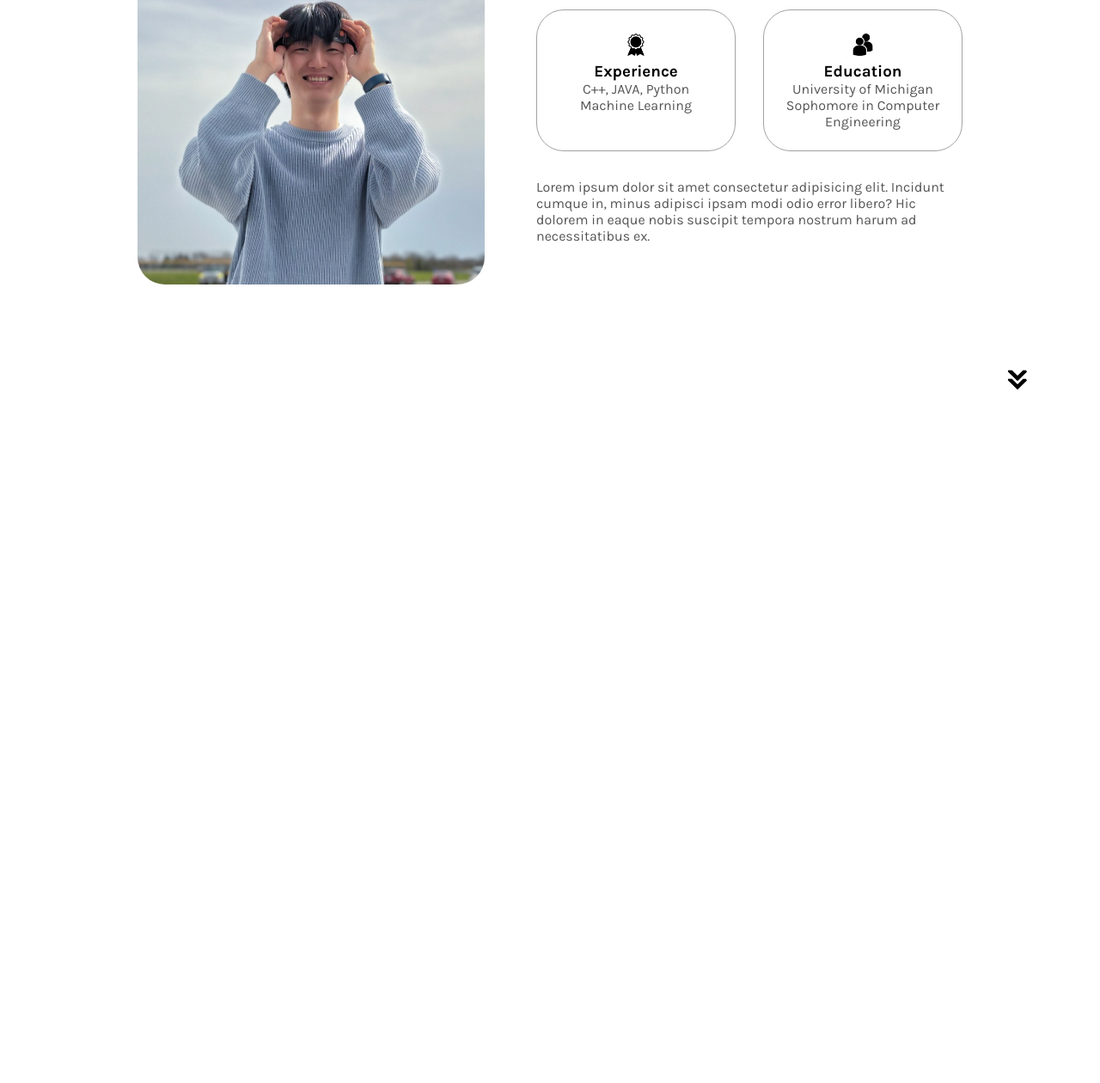
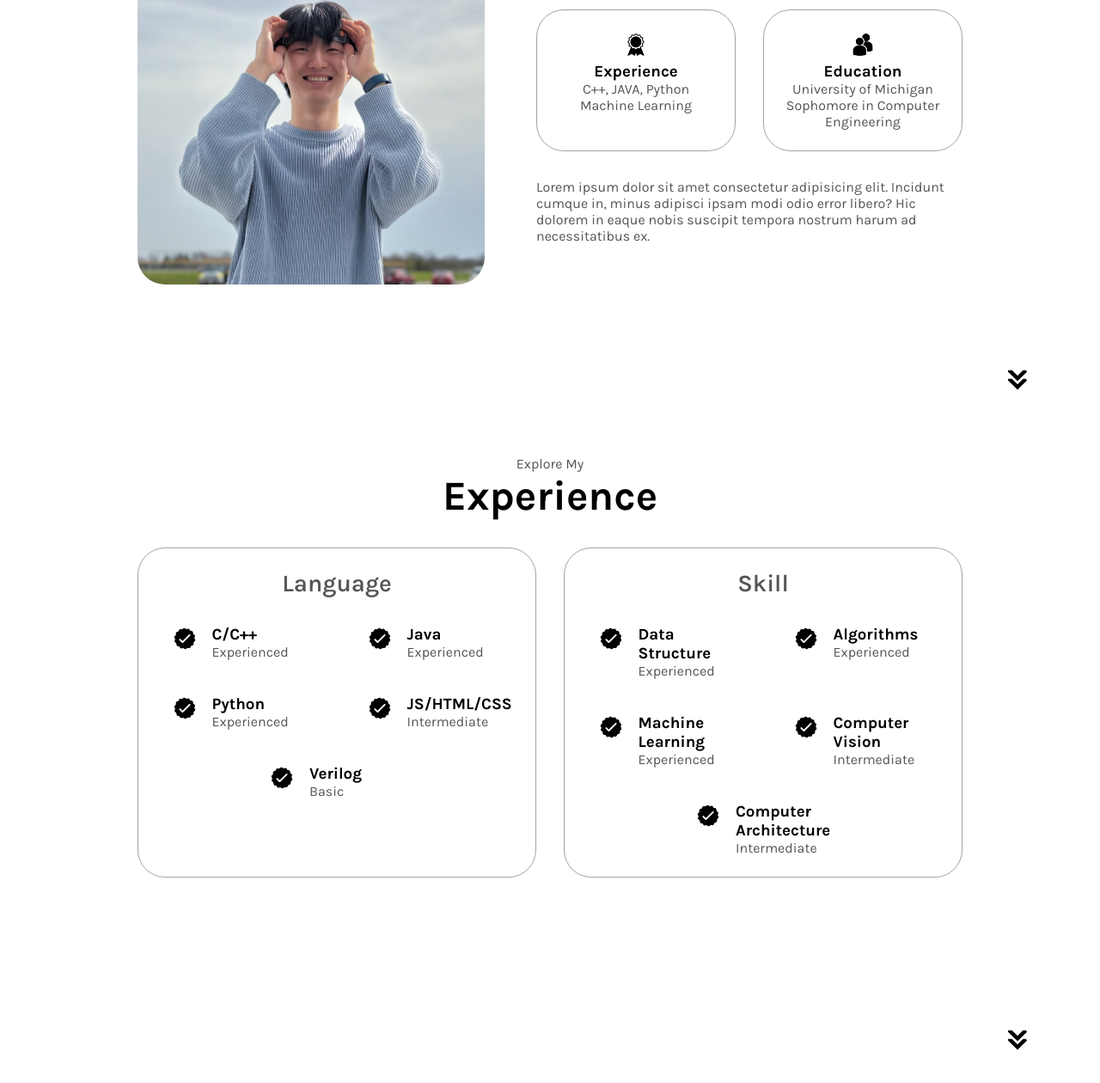
Before and after one commit to jinw06k/my_website, a plain HTML site: page index.html in a window 1280 px wide. Shown: the part 1046-2306 px from the top of the page at 86% size. Before the commit the page ends 1544 px from the top, so only its background shows below. Drawn offline with Linux system fonts and the light colour scheme.

Commit message:
experience section

```diff
--- a/index.html
+++ b/index.html
@@ -14,7 +14,7 @@
         <div>
             <ul class="nav-links">
                 <li><a href="#about">About</a></li>
-                <li><a href="#courses">Courses</a></li>
+                <li><a href="#experience">Experience</a></li>
                 <li><a href="#projects">Projects</a></li>
                 <li><a href="#contact">Contact</a></li>
             </ul>
@@ -107,11 +107,130 @@
         <img src="./assets/arrow.png"
             alt="Arrow icon"
             class="icon arrow"
-            onclick="loaction.href='./#experience'"/>
+            onclick="location.href='./#experience'"/>
     </section>
-
-
-
+    <section id="experience">
+        <p class="section__text__p1">Explore My</p>
+        <h1 class="title">Experience</h1>
+        <div class="experience-details-container">
+            <div class="about-containers">
+                <div class="details-container">
+                    <h2 class="experience-sub-title">Language</h2>
+                    <div class="article-container">
+                        <article>
+                            <img src="./assets/checkmark.png"
+                                alt="Experience icon"
+                                class="icon"
+                            />
+                            <div>
+                                <h3>C/C++</h3>
+                                <p>Experienced</p>
+                            </div>
+                        </article>
+                        <article>
+                            <img src="./assets/checkmark.png"
+                                alt="Experience icon"
+                                class="icon"
+                            />
+                            <div>
+                                <h3>Java</h3>
+                                <p>Experienced</p>
+                            </div>
+                        </article>
+                        <article>
+                            <img src="./assets/checkmark.png"
+                                alt="Experience icon"
+                                class="icon"
+                            />
+                            <div>
+                                <h3>Python</h3>
+                                <p>Experienced</p>
+                            </div>
+                        </article>
+                        <article>
+                            <img src="./assets/checkmark.png"
+                                alt="Experience icon"
+                                class="icon"
+                            />
+                            <div>
+                                <h3>JS/HTML/CSS</h3>
+                                <p>Intermediate</p>
+                            </div>
+                        </article>
+                        <article>
+                            <img src="./assets/checkmark.png"
+                                alt="Experience icon"
+                                class="icon"
+                            />
+                            <div>
+                                <h3>Verilog</h3>
+                                <p>Basic</p>
+                            </div>
+                        </article>
+                    </div>
+                </div>
+                <div class="details-container">
+                    <h2 class="experience-sub-title">Skill</h2>
+                    <div class="article-container">
+                        <article>
+                            <img src="./assets/checkmark.png"
+                                alt="Experience icon"
+                                class="icon"
+                            />
+                            <div>
+                                <h3>Data Structure</h3>
+                                <p>Experienced</p>
+                            </div>
+                        </article>
+                        <article>
+                            <img src="./assets/checkmark.png"
+                                alt="Experience icon"
+                                class="icon"
+                            />
+                            <div>
+                                <h3>Algorithms</h3>
+                                <p>Experienced</p>
+                            </div>
+                        </article>
+                        <article>
+                            <img src="./assets/checkmark.png"
+                                alt="Experience icon"
+                                class="icon"
+                            />
+                            <div>
+                                <h3>Machine Learning</h3>
+                                <p>Experienced</p>
+                            </div>
+                        </article>
+                        <article>
+                            <img src="./assets/checkmark.png"
+                                alt="Experience icon"
+                                class="icon"
+                            />
+                            <div>
+                                <h3>Computer Vision</h3>
+                                <p>Intermediate</p>
+                            </div>
+                        </article>
+                        <article>
+                            <img src="./assets/checkmark.png"
+                                alt="Experience icon"
+                                class="icon"
+                            />
+                            <div>
+                                <h3>Computer Architecture</h3>
+                                <p>Intermediate</p>
+                            </div>
+                        </article>
+                    </div>
+                </div>
+            </div>
+        </div>
+        <img src="./assets/arrow.png"
+            alt="Arrow icon"
+            class="icon arrow"
+            onclick="location.href='./#projects'"/>
+    </section>
     <script src="script.js"></script>
 </body>
 </html>
--- a/style.css
+++ b/style.css
@@ -313,3 +313,42 @@ section {
     width: 400px;
     margin: auto 0;
 }
+
+/* experience */
+
+#experience {
+    position: relative;
+}
+
+.experience-sub-title {
+    color: rgb(85,85,85);
+    font-weight: 600;
+    font-size: 1.75rem;
+    margin-bottom: 2rem;
+}
+
+.experience-details-container {
+    display: flex;
+    justify-content: center;
+    flex-direction: column;
+}
+
+.article-container {
+    display: flex;
+    text-align: initial;
+    flex-wrap: wrap;
+    flex-direction: row;
+    gap: 2.5rem;
+    justify-content: space-around;
+}
+
+article {
+    display: flex;
+    width: 10rem;
+    justify-content: left;
+    gap: 1rem;
+}
+
+article .icon {
+    cursor: default;
+}
```
